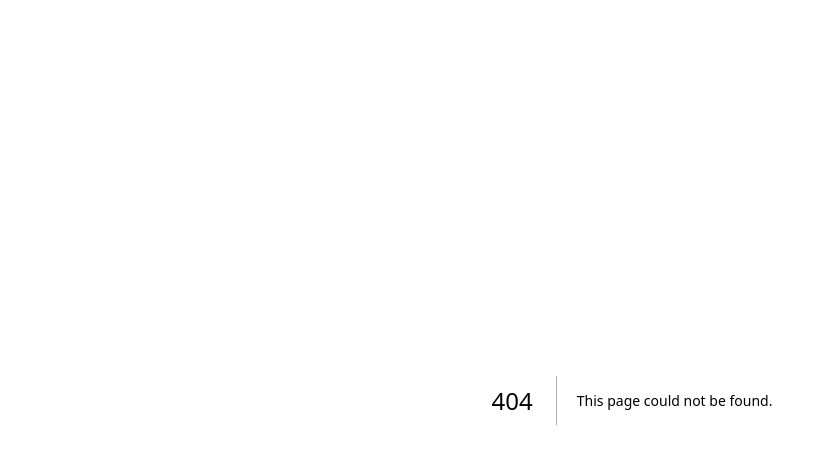
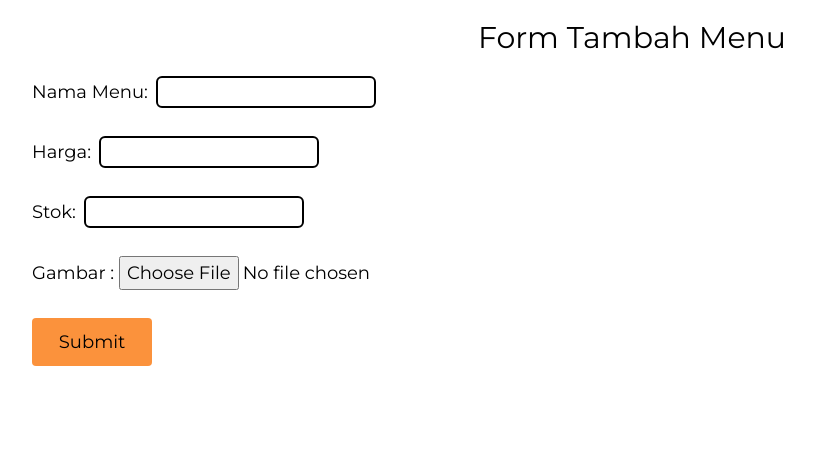
Before and after one commit to gihonhon/sarigading, a Next.js app: page /admin/1 in a window 1280 px wide. Before the commit this address had no page. Shown: the top 464 px of the page, without its empty margins (8-822 px from the left). Built offline with nearby package versions, Linux system fonts and the light colour scheme.

Commit message:
add req api

```diff
--- /dev/null
+++ b/pages/admin/[menuId].jsx
@@ -0,0 +1,95 @@
+import React, { useState, useEffect } from 'react'
+import { useRouter } from 'next/router'
+import axios from 'axios'
+
+const DeleteMenuId = () => {
+  const router = useRouter()
+  const menuId = router.query.menuId
+  const [idMenu, setIdMenu] = useState(menuId)
+  const [data, setData] = useState([])
+  const [namaMenu, setNamaMenu] = useState("");
+  const [harga, setHarga] = useState("");
+  const [stok, setStok] = useState("");
+  const [gambar, setGambar] = useState(null);
+
+
+
+  const handleSubmit = async (e) => {
+    e.preventDefault();
+
+    // Create a FormData object to send the form data
+    const formData = new FormData();
+    formData.append("id_menu", menuId);
+    formData.append("nama_menu", namaMenu);
+    formData.append("harga", harga);
+    formData.append("stok", stok);
+    formData.append("gambar", gambar);
+
+    try {
+      const response = await axios.put(
+        "http://localhost:8000/edit",
+        formData,
+        {
+          headers: {
+            "Content-Type": "multipart/form-data",
+          },
+        }
+      );
+      console.log(response.data);
+      // Reset the form fields after successful submission
+      setNamaMenu("");
+      setHarga("");
+      setStok("");
+      setGambar(null);
+    } catch (error) {
+      console.error(error);
+    }
+  };
+
+  return (
+    <div>
+      <h1 className="text-center text-3xl py-5">Form Tambah Menu</h1>
+      <form
+        onSubmit={handleSubmit}
+        className="text-lg flex flex-col gap-7 justify-center px-10"
+      >
+        <div>
+          <label>Nama Menu:</label>
+          <input
+            type="text"
+            value={namaMenu}
+            onChange={(e) => setNamaMenu(e.target.value)}
+            className="mx-2 border-2 rounded-md border-black"
+          />
+        </div>
+        <div>
+          <label>Harga:</label>
+          <input
+            type="text"
+            value={harga}
+            onChange={(e) => setHarga(e.target.value)}
+            className="mx-2 border-2 rounded-md border-black"
+          />
+        </div>
+        <div>
+          <label>Stok:</label>
+          <input
+            type="text"
+            value={stok}
+            onChange={(e) => setStok(e.target.value)}
+            className="mx-2 border-2 rounded-md border-black"
+          />
+        </div>
+        <div>
+          <label>Gambar : </label>
+          <input type="file" onChange={(e) => setGambar(e.target.files[0])} />
+        </div>
+        <button type="submit" className="bg-orange-400 p-[10px_16px] w-[120px] rounded">
+          Submit
+        </button>
+      </form>
+    </div>
+  )
+}
+
+export default DeleteMenuId
--- a/pages/admin/index.jsx
+++ b/pages/admin/index.jsx
@@ -25,6 +25,16 @@ const AdminDashboard = () => {
 
     fetchData();
   }, []);
+
+  // const deleteItem = async (id) => {
+  //   try {
+  //     await axios.delete(`http://localhost:8000/hapus`, {
+  //       "id_menu": id
+  //     }).then((res) => res.data.value)
+  //   } catch (error) {
+  //     return error
+  //   }
+  // }
 
   const CombinedImage = ({ imageData }) => {
     const [imageSrc, setImageSrc] = useState(null);
@@ -111,10 +121,10 @@ const AdminDashboard = () => {
                 <h1>{menu.nama_menu}</h1>
               </CardContent>
               <CardActions className="flex justify-center mt-2">
-                <button className="bg-gray-300 text-lg font-medium p-[10px_18px] w-[220px] rounded-lg">Update</button>
+                <button onClick={() => router.push(`/admin/${menu.id_menu}`)} className="bg-gray-300 text-lg font-medium p-[10px_18px] w-[220px] rounded-lg">Update</button>
               </CardActions>
               <CardActions className="flex justify-center">
-                <button className="bg-red-600 text-lg font-medium p-[10px_18px] w-[220px] rounded-lg">Delete</button>
+                <button onClick={() => deleteItem(menu.id_menu)} className="bg-red-600 text-lg font-medium p-[10px_18px] w-[220px] rounded-lg">Delete</button>
               </CardActions>
             </Card>
                 </>
--- a/pages/tambah/index.jsx
+++ b/pages/tambah/index.jsx
@@ -37,6 +37,8 @@ const FormSkeleton = () => {
       console.error(error);
     }
   };
+
+
 
   return (
     <div>
```
